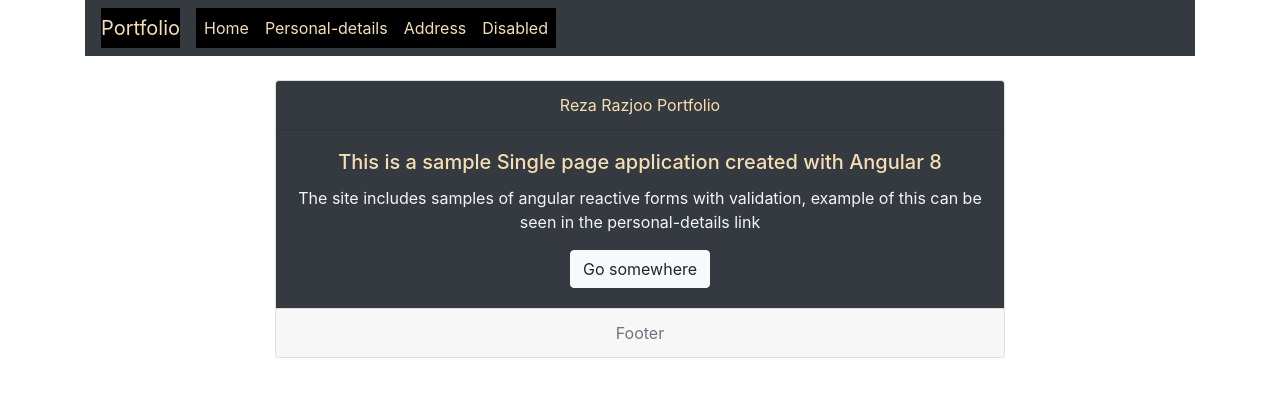
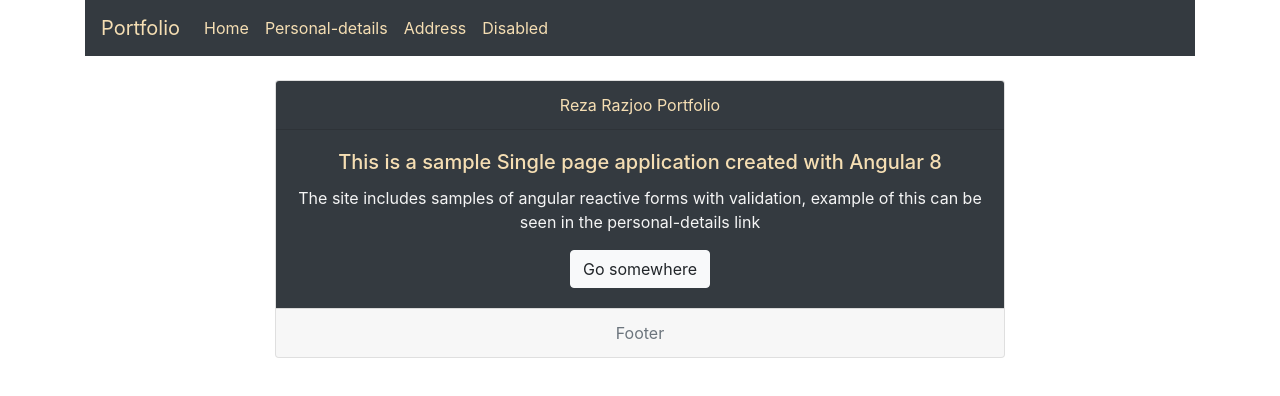
Before and after one commit to razjoorez/portfolio, an Angular app in the folder portfolio/: page / in a window 1280 px wide. Shown: the top 396 px of the page. Built offline with nearby package versions, Linux system fonts and the light colour scheme.

Commit message:
removed bg-dark css

```diff
--- a/portfolio/src/app/header/header/header.component.scss
+++ b/portfolio/src/app/header/header/header.component.scss
@@ -1,6 +1,7 @@
-@import '../../../styles.scss';
+
+
 
 .navbar.navbar-expand-lg.navbar-light.bg-dark  a{
-    background-color: black;
-    color:wheat;
+
+    color: wheat;
 }
```
